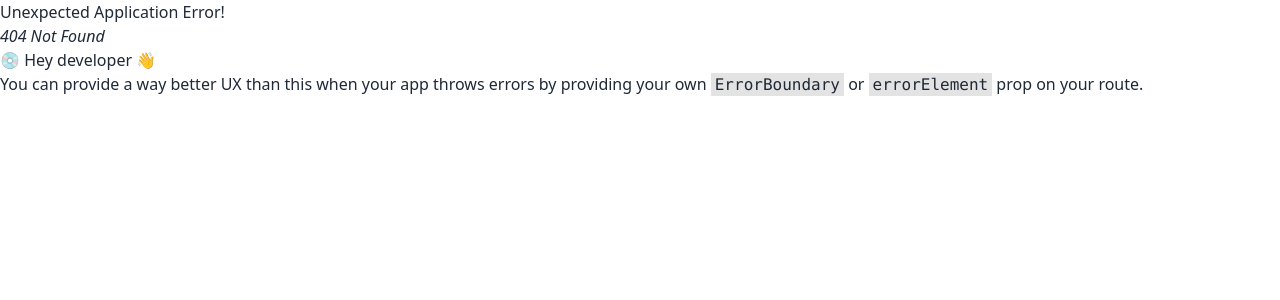
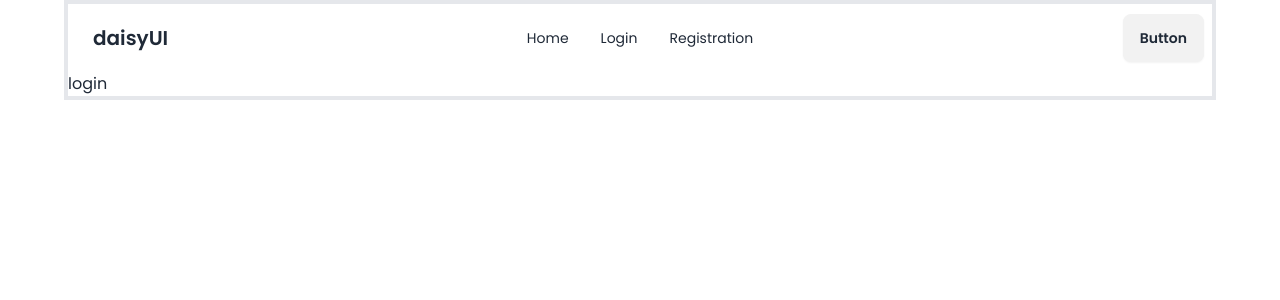
Before and after one commit to didarulZend1981/auth-test, a React (Vite) app: page /login in a window 1280 px wide. Before the commit this address had no page. Shown: the top 300 px of the page. Built offline with nearby package versions, Linux system fonts and the light colour scheme.

Commit message:
login,registration

```diff
--- a/src/layouts/Root.jsx
+++ b/src/layouts/Root.jsx
@@ -1,9 +1,11 @@
 import { Outlet } from "react-router-dom";
+import NavBar from "../pages/Shared/NavBer/NavBar";
 
 
 const Root = () => {
   return (
     <div className="max-w-6xl mx-auto border-4 font-poppins">
+        <NavBar></NavBar>
         <Outlet></Outlet>
     </div>
   );
--- a/src/pages/Home/Home.jsx
+++ b/src/pages/Home/Home.jsx
@@ -1,8 +1,10 @@
+
 
 
 const Home = () => {
   return (
     <div>
+
       <h2>welcome</h2>
     </div>
   );
--- /dev/null
+++ b/src/pages/Login/Login.jsx
@@ -0,0 +1,11 @@
+
+
+const Login = () => {
+  return (
+    <div>
+        <h2>login</h2>
+    </div>
+  );
+};
+
+export default Login;
--- /dev/null
+++ b/src/pages/Registration/Registration.jsx
@@ -0,0 +1,11 @@
+
+
+const Registration = () => {
+  return (
+    <div>
+      <h2>Register</h2>
+    </div>
+  );
+};
+
+export default Registration;
--- /dev/null
+++ b/src/pages/Shared/NavBer/NavBar.jsx
@@ -0,0 +1,38 @@
+import { NavLink } from "react-router-dom";
+
+
+const NavBar = () => {
+  const navberLink =<>
+      <li><a><NavLink to="/">Home</NavLink></a></li>
+      <li><a><NavLink to="/login">Login</NavLink></a></li>
+      <li><a><NavLink to="/register">Registration</NavLink></a></li>
+
+  </>
+  return (
+    <div>
+        <div className="navbar bg-base-100">
+            <div className="navbar-start">
+              <div className="dropdown">
+                <div tabIndex={0} role="button" className="btn btn-ghost lg:hidden">
+                  <svg xmlns="http://www.w3.org/2000/svg" className="h-5 w-5" fill="none" viewBox="0 0 24 24" stroke="currentColor"><path strokeLinecap="round" strokeLinejoin="round" strokeWidth="2" d="M4 6h16M4 12h8m-8 6h16" /></svg>
+                </div>
+                <ul tabIndex={0} className="menu menu-sm dropdown-content mt-3 z-[1] p-2 shadow bg-base-100 rounded-box w-52">
+                  {navberLink}
+                </ul>
+              </div>
+              <a className="btn btn-ghost text-xl">daisyUI</a>
+            </div>
+            <div className="navbar-center hidden lg:flex">
+              <ul className="menu menu-horizontal px-1">
+                {navberLink}
+              </ul>
+            </div>
+            <div className="navbar-end">
+              <a className="btn">Button</a>
+            </div>
+          </div>
+    </div>
+  );
+};
+
+export default NavBar;
```
Also changed, not shown: src/routes/Routes.jsx (+13 -0 lines).
